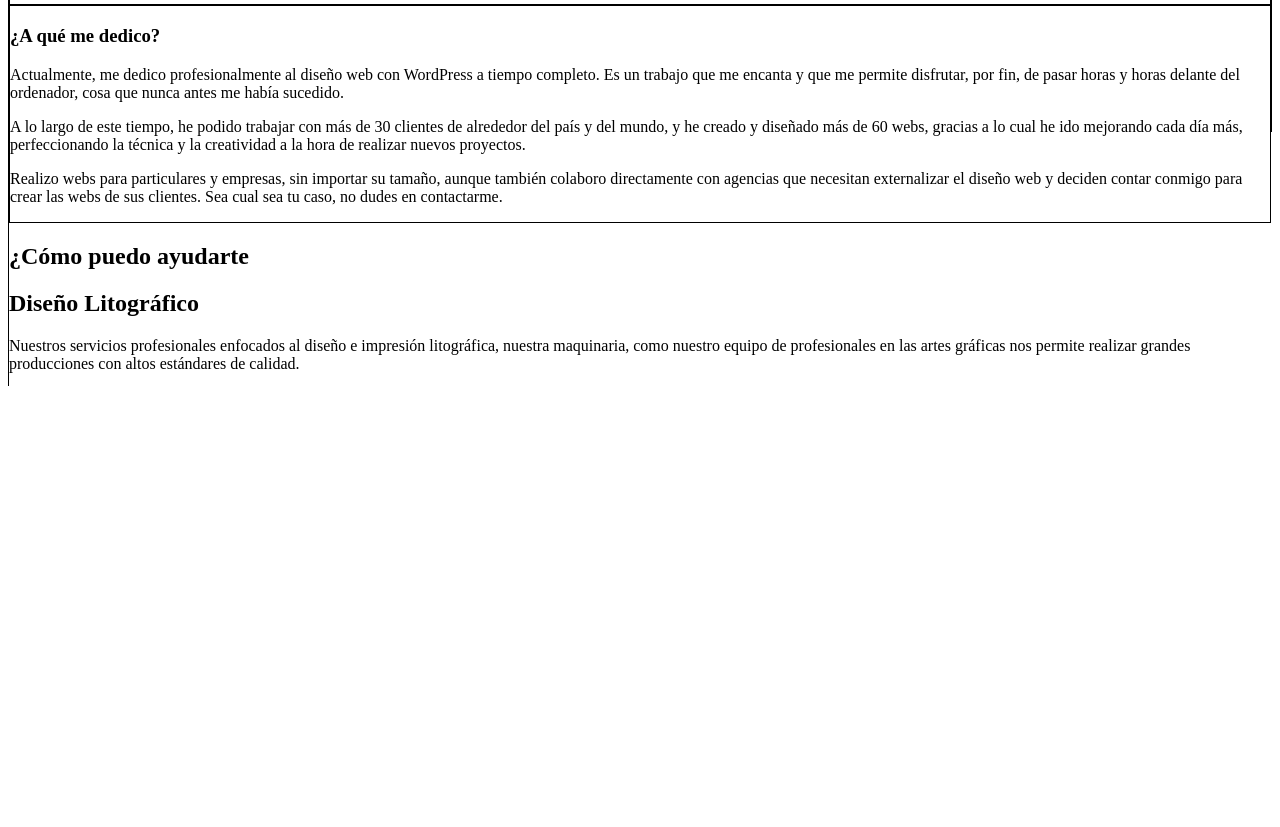
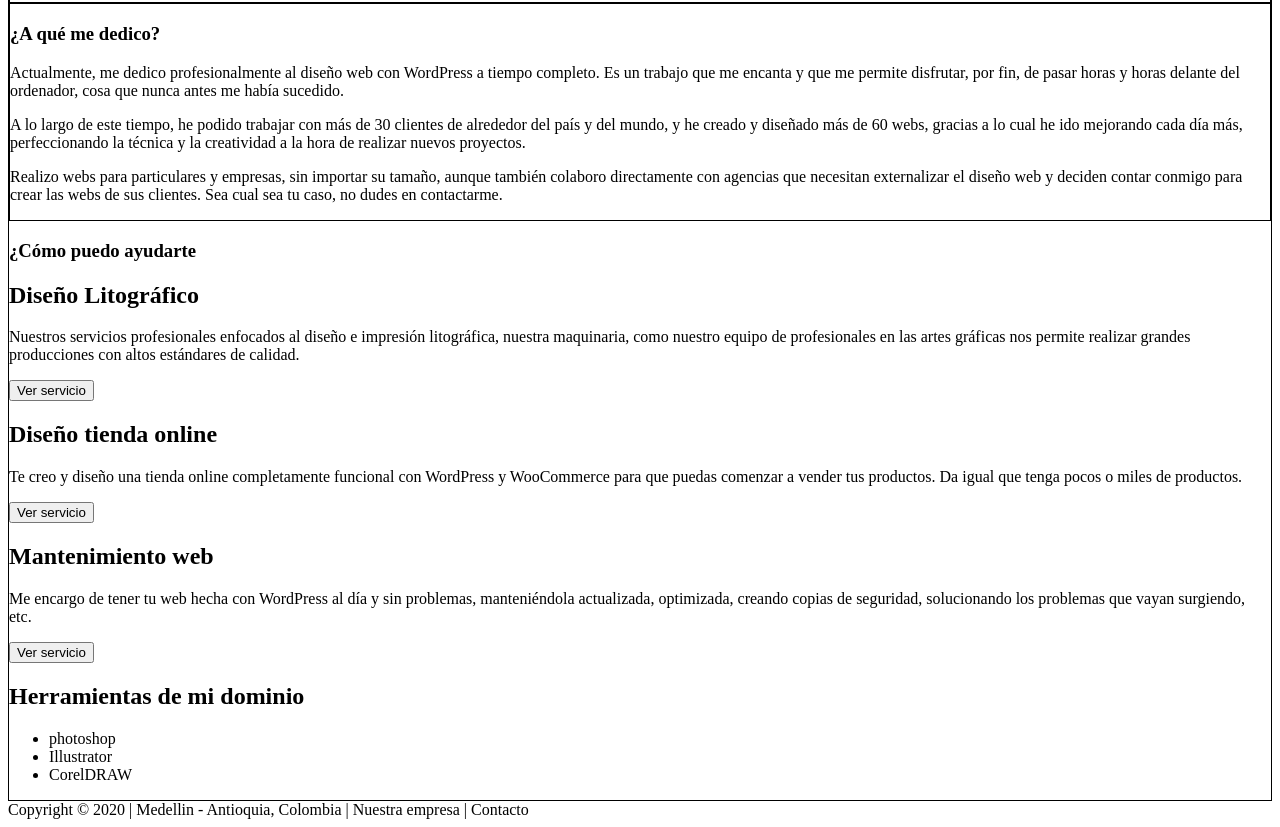
Before and after one commit to Armando-Lopez/Digital3D, a plain HTML site: page index.html in a window 1280 px wide. Shown: the part 885-1712 px from the top of the page. Before the commit the page ends 1283 px from the top, so only its background shows below. Drawn offline with Linux system fonts and the light colour scheme.

Commit message:
Se han cambiado las etiquetas <section> <article> y se ha usado <div>

```diff
--- a/index.html
+++ b/index.html
@@ -19,31 +19,37 @@
         </nav>
     </header>
     <main class="borde">
-        <article>
-            <section class="borde">
+        <article id="ceo">
+            <section>
+                <!-- Seccion de CEO empieza aquí -->
                 <img src="imagenes/unnamed.jpg" alt="FOTO Carlos David Peréz">
-            </section>
-            <section class="borde">
+                <div class="borde">
                     <h1>Hola, soy Carlos David Peréz</h1>
                     <small>Y soy diseñador grafico</small>
                     <hr>
-                <p>¡Hola! Si estás aquí, es porque quieres saber un poco más sobre mí, por eso, te voy a contar un poco
+                    <p>¡Hola! Si estás aquí, es porque quieres saber un poco más sobre mí, por eso, te voy a contar un
+                        poco
                         quién soy, a qué me dedico, y cómo te puedo ayudar.</p>
-                <p>Nací en Barcelona capital, aunque he vivido toda la vida fuera pero muy cerca de ella. Me gusta tener
+                    <p>Nací en Barcelona capital, aunque he vivido toda la vida fuera pero muy cerca de ella. Me gusta
+                        tener
                         la ciudad cerca, pero prefiero los sitios más tranquilos para vivir.</p>
-                <p>Como no sabía muy bien qué estudiar, cuando llegó la hora de decidir, me puse a estudiar informática,
+                    <p>Como no sabía muy bien qué estudiar, cuando llegó la hora de decidir, me puse a estudiar
+                        informática,
                         porque era lo que más me llamaba la atención en aquel momento.</p>
                     <p>Eso me llevó a trabajar como informático algunos años, cosa que me hizo darme cuenta de que no me
                         gustaba lo que hacía, ni me veía toda la vida intentando arreglar los marrones de los demás.</p>
-                <p>Por ese motivo, desde que perdí mi último trabajo, no envié ningún curriculum más y decidí dedicarme
+                    <p>Por ese motivo, desde que perdí mi último trabajo, no envié ningún curriculum más y decidí
+                        dedicarme
                         a algo que realmente me gustara.</p>
+                </div>
             </section>
-        </article>
-        <article>
-            <section class="borde">
+            <section>
+                <div class="borde">
                     <h1>¿A qué me dedico?</h1>
-                <p>Actualmente, me dedico profesionalmente al diseño web con WordPress a tiempo completo. Es un trabajo
-                    que me encanta y que me permite disfrutar, por fin, de pasar horas y horas delante del ordenador,
+                    <p>Actualmente, me dedico profesionalmente al diseño web con WordPress a tiempo completo. Es un
+                        trabajo
+                        que me encanta y que me permite disfrutar, por fin, de pasar horas y horas delante del
+                        ordenador,
                         cosa que nunca antes me había sucedido.</p>
                     <p>A lo largo de este tiempo, he podido trabajar con más de 30 clientes de alrededor del país y del
                         mundo, y he creado y diseñado más de 60 webs, gracias a lo cual he ido mejorando cada día más,
@@ -51,22 +57,53 @@
                     <p>Realizo webs para particulares y empresas, sin importar su tamaño, aunque también colaboro
                         directamente con agencias que necesitan externalizar el diseño web y deciden contar conmigo para
                         crear las webs de sus clientes. Sea cual sea tu caso, no dudes en contactarme.</p>
+                </div>
             </section>
-        </article>
-        <article>
+            <section>
                 <h1>¿Cómo puedo ayudarte</h1>
-            <section>
+                <div>
                     <h2>Diseño Litográfico</h2>
                     <p>
-                    Nuestros servicios profesionales enfocados al diseño e impresión litográfica, nuestra maquinaria,
+                        Nuestros servicios profesionales enfocados al diseño e impresión litográfica, nuestra
+                        maquinaria,
                         como
-                    nuestro equipo de profesionales en las artes gráficas nos permite realizar grandes producciones con
+                        nuestro equipo de profesionales en las artes gráficas nos permite realizar grandes producciones
+                        con
                         altos estándares de calidad.
                     </p>
-
+                    <button>Ver servicio</button>
+                </div>
+                <div>
+                    <h2>
+                        Diseño tienda online
+                    </h2>
+                    <p>
+                        Te creo y diseño una tienda online completamente funcional con WordPress y WooCommerce para que
+                        puedas comenzar a vender tus productos. Da igual que tenga pocos o miles de productos.
+                    </p>
+                    <button>Ver servicio</button>
+                </div>
+                <div>
+                    <h2>Mantenimiento web</h2>
+                    <p>
+                        Me encargo de tener tu web hecha con WordPress al día y sin problemas, manteniéndola
+                        actualizada,
+                        optimizada, creando copias de seguridad, solucionando los problemas que vayan surgiendo, etc.
+                    </p>
+                    <button>Ver servicio</button>
+                </div>
+            </section>
+            <section>
+                <h2>Herramientas de mi dominio</h2>
+                <ul>
+                    <li>photoshop</li>
+                    <li>Illustrator</li>
+                    <li>CorelDRAW</li>
+                </ul>
             </section>
         </article>
     </main>
+    <footer>Copyright © 2020 | Medellin - Antioquia, Colombia | Nuestra empresa | Contacto </footer>
 </body>
 
 </html>
```
Lines whose indentation alone changed are shown as unchanged.
